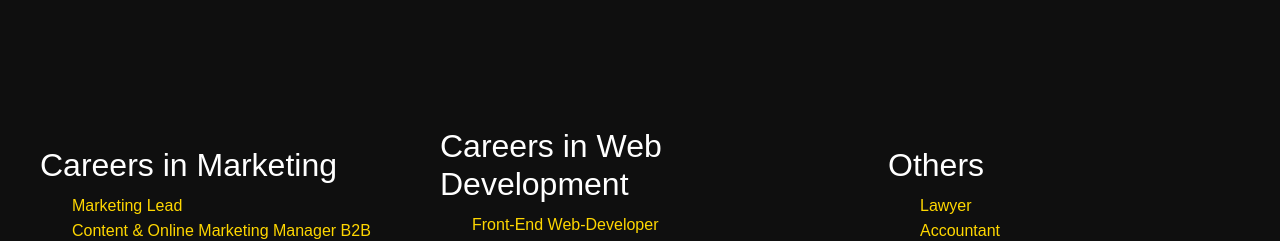
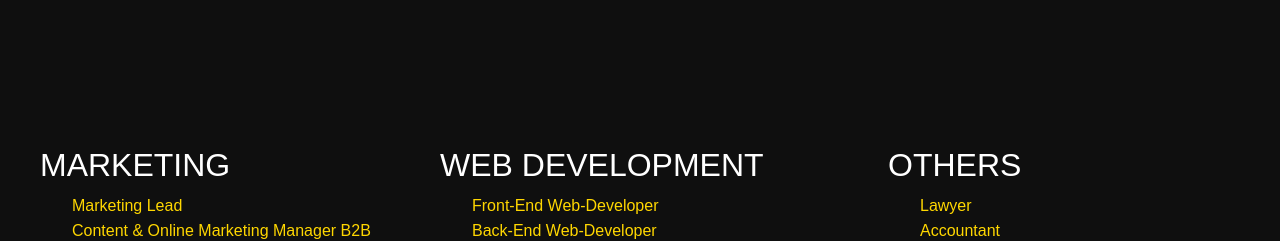
Before and after one commit to kemdev/marlu-digital-solution, a React (Create React App) app: page /career in a window 1280 px wide. Shown: the part 794-1035 px from the top of the page. Built offline with nearby package versions, Linux system fonts and the light colour scheme.

Commit message:
fixed career page letters

```diff
--- a/src/components/Career/Career.jsx
+++ b/src/components/Career/Career.jsx
@@ -26,7 +26,7 @@ export default function Career() {
       <div className="career-jobs-container">
         <div className="jobs-marketing d-flex align-items-center">
           <div className="d-flex flex-column">
-            <h2 className="lead-heading">Careers in Marketing</h2>
+            <h2 className="lead-heading">MARKETING</h2>
             <ul>
               <li>
                 <a href="./">Marketing Lead</a>
@@ -45,7 +45,7 @@ export default function Career() {
         </div>
         <div className="jobs-webdev d-flex align-items-center">
           <div className="d-flex flex-column">
-            <h2 className="lead-heading">Careers in Web Development</h2>
+            <h2 className="lead-heading">WEB DEVELOPMENT</h2>
             <ul>
                 <li>
                   <a href="./">Front-End Web-Developer</a>
@@ -64,7 +64,7 @@ export default function Career() {
           </div>
         <div className="jobs-other d-flex align-items-center" id="jobs">
           <div className="d-flex flex-column mx-5">
-            <h2 className="lead-heading">Others</h2>
+            <h2 className="lead-heading">OTHERS</h2>
             <ul>
                 <li>
                   <a href="./">Lawyer</a>
```
